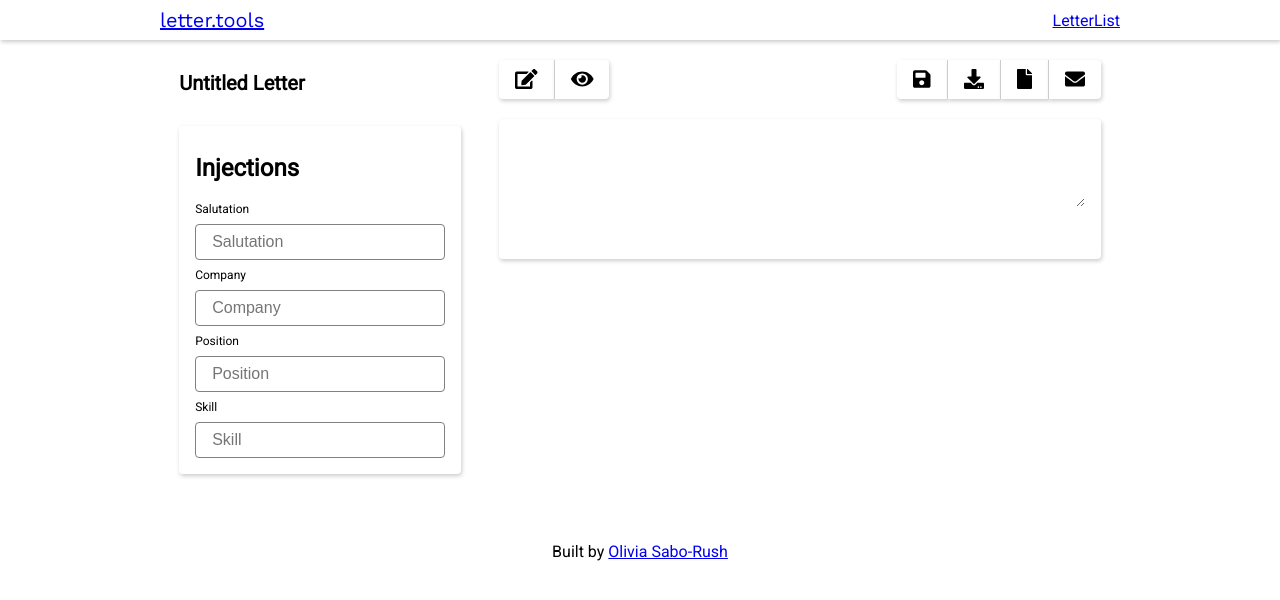
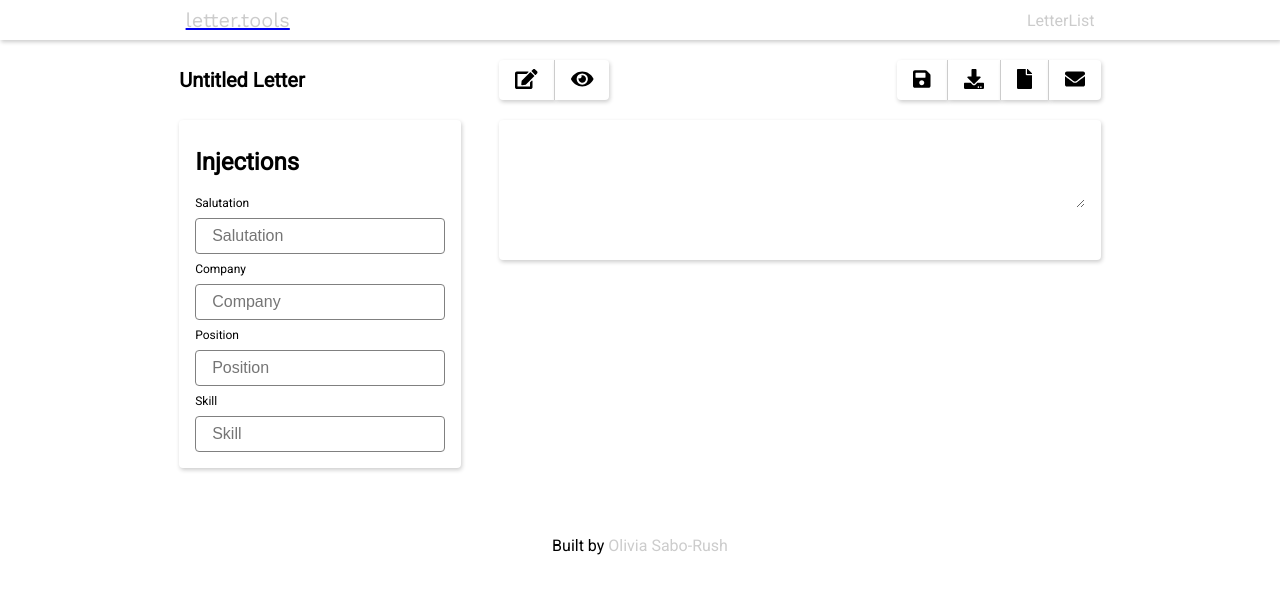
Before and after one commit to livrush/letter.tools, a React (Create React App) app: page /create in a window 1280 px wide. Shown: the top 600 px of the page. Built offline with nearby package versions, Linux system fonts and the light colour scheme.

Commit message:
add link styles

```diff
--- a/src/App.jsx
+++ b/src/App.jsx
@@ -29,6 +29,7 @@ function App() {
       <footer className="footer">
         Built by&nbsp;
         <a
+          className="link"
           href="http://pafiu.me"
           target="_blank"
           rel="noopener noreferrer"
--- a/src/components/Header.jsx
+++ b/src/components/Header.jsx
@@ -5,13 +5,13 @@ export const Header = () => (
   <nav className="nav">
     <div className="container header">
       <Link to="/">
-        <div className="logo title">
+        <div className="logo title link">
           letter.tools
         </div>
       </Link>
       <div className="links">
-        <Link to="create">Letter</Link>
-        <Link to="list">List</Link>
+        <Link to="create" className="link">Letter</Link>
+        <Link to="list" className="link">List</Link>
       </div>
     </div>
   </nav>
--- a/src/css/style.css
+++ b/src/css/style.css
@@ -33,8 +33,9 @@
   color: #4285F4; }
 
 .button, .home-letter-link {
+  cursor: pointer;
   font-size: 1.25rem;
-  cursor: pointer;
+  height: 2.5rem;
   position: relative; }
   .button:hover, .home-letter-link:hover {
     background: #EEE; }
@@ -50,6 +51,16 @@
     padding-right: 2rem; }
     .button.header-button:hover, .header-button.home-letter-link:hover {
       background: white; }
+  .button[disabled]:hover, .home-letter-link[disabled]:hover {
+    background: white;
+    color: #CCC; }
+
+.link, .home-letter-link {
+  color: #CCC;
+  text-decoration: none; }
+  .link:hover, .home-letter-link:hover {
+    color: black;
+    text-decoration: underline; }
 
 .row [class^="col"] {
   margin: 0 2%; }
@@ -93,11 +104,12 @@
   width: 100vw; }
 
 .header {
-  height: 2.5rem;
+  align-items: center;
   display: flex;
   flex-direction: row;
+  height: 2.5rem;
   justify-content: space-between;
-  align-items: center; }
+  padding: 0 2%; }
 
 .footer {
   padding: 3rem 1rem;
@@ -241,8 +253,9 @@
   color: #4285F4; }
 
 .button, .home-letter-link {
+  cursor: pointer;
   font-size: 1.25rem;
-  cursor: pointer;
+  height: 2.5rem;
   position: relative; }
   .button:hover, .home-letter-link:hover {
     background: #EEE; }
@@ -258,6 +271,16 @@
     padding-right: 2rem; }
     .button.header-button:hover, .header-button.home-letter-link:hover {
       background: white; }
+  .button[disabled]:hover, .home-letter-link[disabled]:hover {
+    background: white;
+    color: #CCC; }
+
+.link, .home-letter-link {
+  color: #CCC;
+  text-decoration: none; }
+  .link:hover, .home-letter-link:hover {
+    color: black;
+    text-decoration: underline; }
 
 .row [class^="col"] {
   margin: 0 2%; }
@@ -336,6 +359,9 @@
   justify-content: space-around;
   width: 100%; }
 
+.home-letter-link:hover {
+  text-decoration: none; }
+
 * {
   box-sizing: border-box; }
 
@@ -366,7 +392,7 @@ body {
 
 .letter-title {
   font-size: 1.25rem;
-  line-height: 2.875rem;
+  line-height: 2.5rem;
   margin-top: 0; }
 
 .injections-container {
--- a/src/sass/_helpers.scss
+++ b/src/sass/_helpers.scss
@@ -30,8 +30,9 @@
 .button {
   @extend .basic-box;
   @extend .shadow-main;
+  cursor: pointer;
   font-size: 1.25rem;
-  cursor: pointer;
+  height: 2.5rem;
   position: relative;
 
   &:hover {
@@ -57,6 +58,19 @@
       background: white;
     }
   }
+  &[disabled]:hover {
+    background: white;
+    color: $grey;
+  }
+}
+
+.link {
+  color: $grey;
+  text-decoration: none;
+  &:hover {
+    color: black;
+    text-decoration: underline;
+  }
 }
 
 // Simple Grid Overwrites
--- a/src/sass/header-footer.scss
+++ b/src/sass/header-footer.scss
@@ -6,11 +6,12 @@
 }
 
 .header {
-  height: 2.5rem;
+  align-items: center;
   display: flex;
   flex-direction: row;
+  height: 2.5rem;
   justify-content: space-between;
-  align-items: center;
+  padding: 0 2%;
 }
 
 .footer {
--- a/src/sass/home.scss
+++ b/src/sass/home.scss
@@ -55,4 +55,8 @@
 
 .home-letter-link {
   @extend .button;
+  @extend .link;
+  &:hover {
+    text-decoration: none;
+  }
 }
--- a/src/sass/style.scss
+++ b/src/sass/style.scss
@@ -46,7 +46,7 @@ body {
   @extend .margin-bottom-common;
   @extend .remove-focus-outline;
   font-size: 1.25rem;
-  line-height: 2.875rem;
+  line-height: 2.5rem;
   margin-top: 0;
 }
 
```
